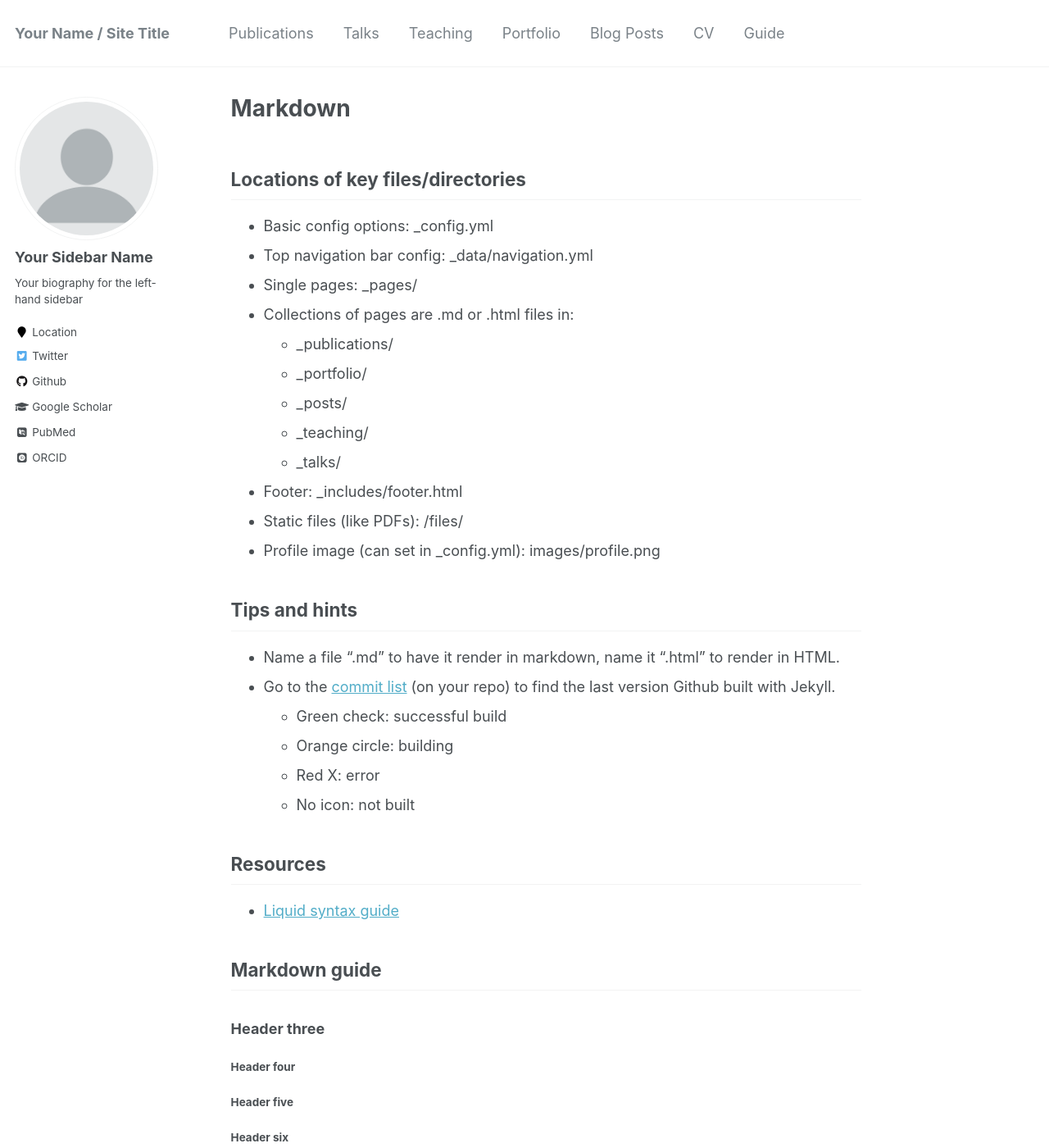
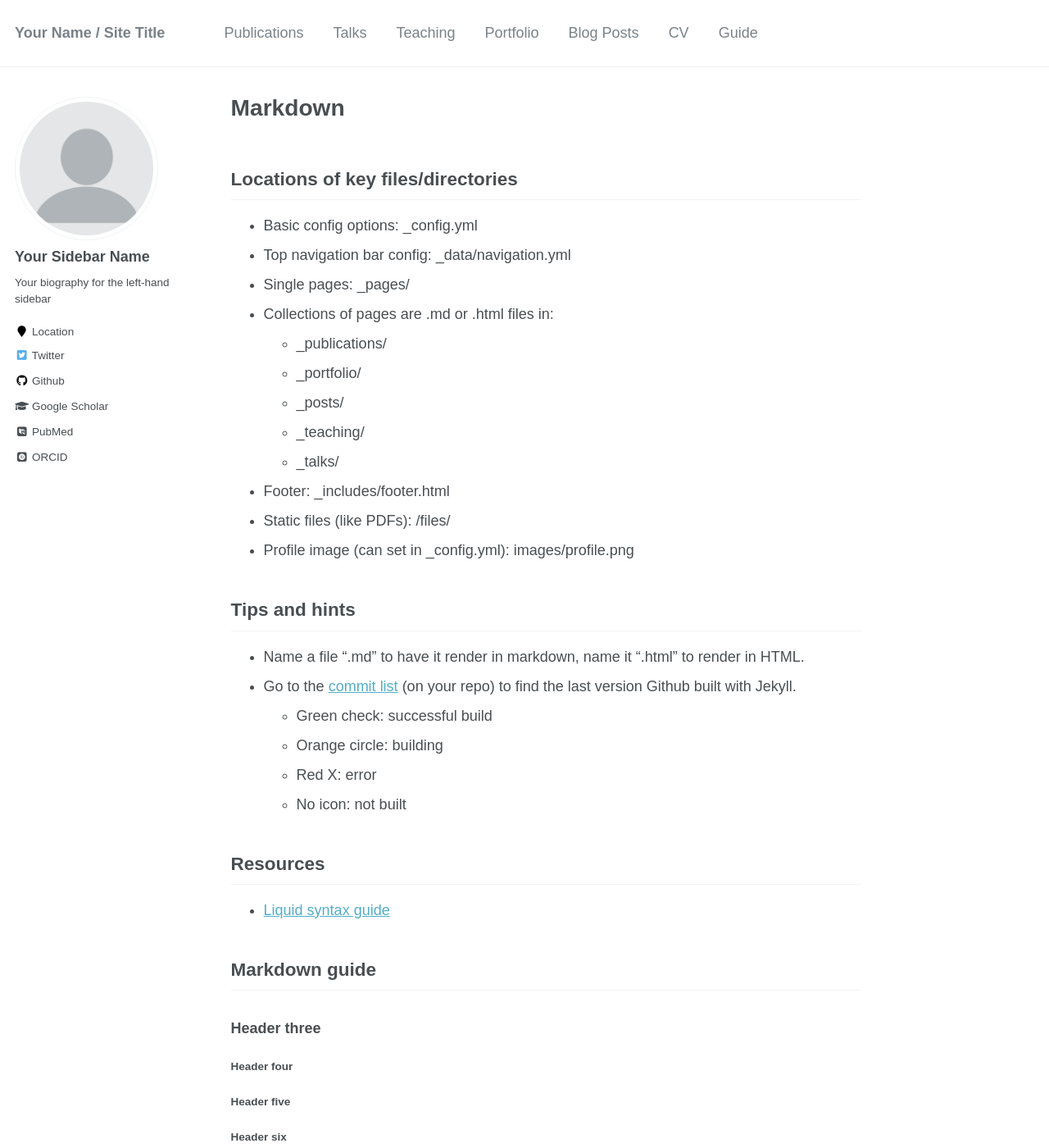
Before and after one commit to ppp-one/ppp-one.github.io, a Jekyll site: the page built from _pages/markdown.md, in a window 1280 px wide and 1400 px high. Shown: the whole window at 82% size. Built offline with Jekyll 4.4.1, drawn with Linux system fonts in a browser that asks for light colours; some web fonts are replaced.

Commit message:
Update _variables.scss

```diff
--- a/_sass/_variables.scss
+++ b/_sass/_variables.scss
@@ -14,7 +14,7 @@
 
 /* system typefaces */
 $serif                      : Georgia, Times, serif;
-$sans-serif                 : -apple-system, ".SFNSText-Regular", "San Francisco", "Roboto", "Segoe UI", "Helvetica Neue", "Lucida Grande", Arial, sans-serif;
+$sans-serif                 : Arial, sans-serif;
 $monospace                  : Monaco, Consolas, "Lucida Console", monospace;
 
 /* sans serif typefaces */
```
